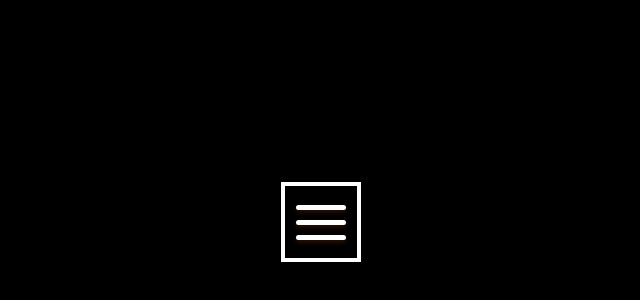
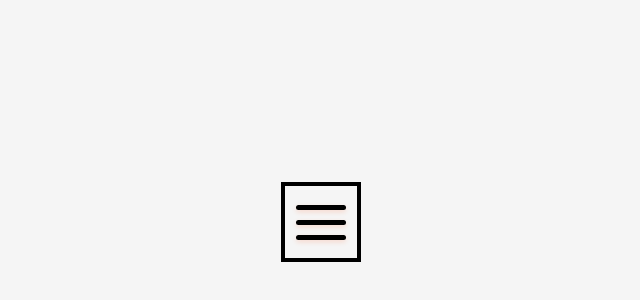
Before and after one commit to Rizqyfm/Hamburger-Menu, a plain HTML site: page index.html in a window 1280 px wide. Shown: the part 178-478 px from the top of the page, without its empty margins (319-959 px from the left). Drawn offline with Linux system fonts and the light colour scheme.

Commit message:
change color

```diff
--- a/css/style.css
+++ b/css/style.css
@@ -5,7 +5,7 @@
 }
 
 body {
-    background-color: black;
+    background-color: whitesmoke;
     display: flex;
     align-items: center;
     justify-content: center;
@@ -21,14 +21,14 @@ body {
     width: 80px;
     height: 80px;
     transition: all .5s ease-in-out;
-    border: 4px solid white;
+    border: 4px solid black;
     cursor: pointer;
 }
 
 .burgerButton {
     width: 50px;
     height: 5px;
-    background-color: white;
+    background-color: black;
     border-radius: 5px;
     transition: all .5s ease-in-out;
     box-shadow: 0 2px 5px rgba(255,101,47,.2);
@@ -40,7 +40,7 @@ body {
     content: '';
     width: 50px;
     height: 5px;
-    background-color: white;
+    background-color: black;
     border-radius: 5px;
     transition: all .5s ease-in-out;
     box-shadow: 0 2px 5px rgba(255,101,47,.2);
```
